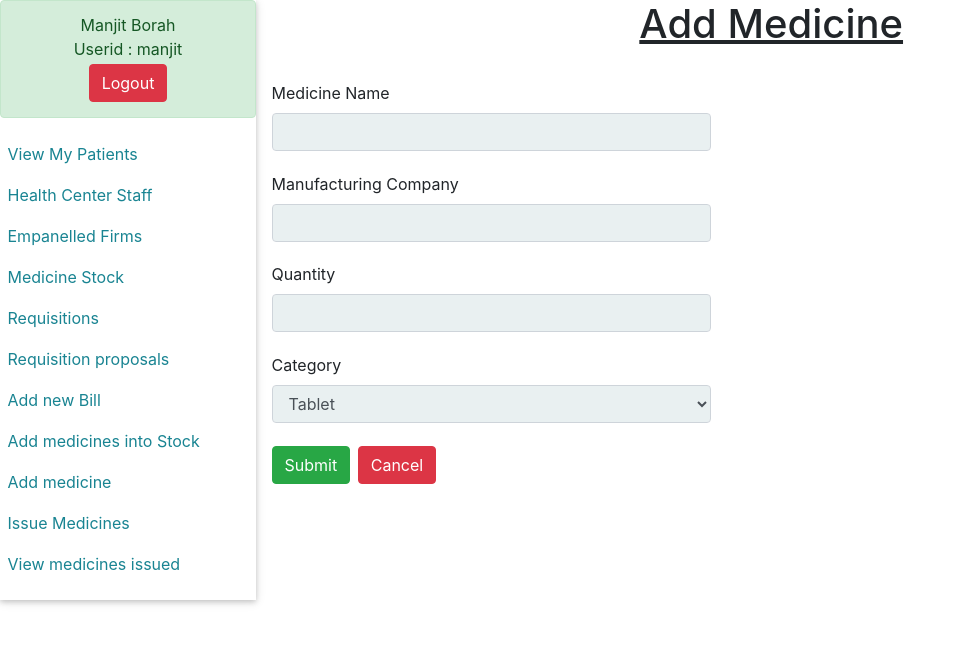
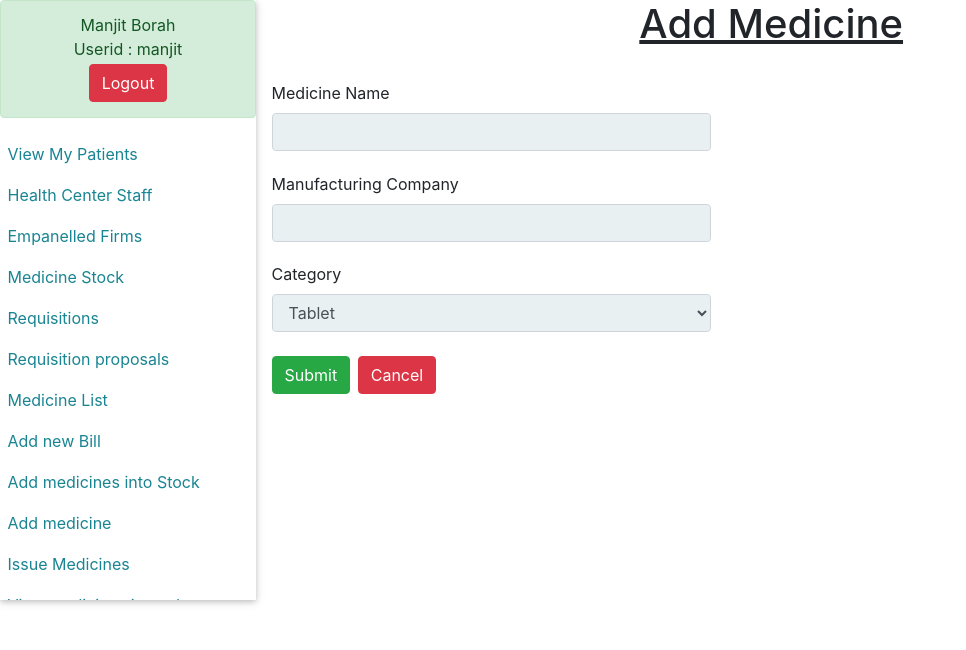
Before and after one commit to manjitborah2710/SmartHealthCenter, a Django app: page /addMedicine in a window 1280 px wide. Shown: the part 150-800 px from the top of the page, without its empty margins (0-966 px from the left). Run offline with Django 3.2, Linux system fonts and the light colour scheme; a user stored in the database is signed in; data comes from the database, SQL or seed files in the repository; some libraries are stand-ins or nearby versions.

Commit message:
created a view medicine list page

```diff
--- a/doctor/admin.py
+++ b/doctor/admin.py
@@ -12,9 +12,9 @@ class CompositionInline(admin.TabularInline):
 
 @admin.register(Medicine)
 class MedicineAdmin(ImportExportModelAdmin):
-    fields = ['medicine_name', 'manufacturing_company','quantity', 'category']
+    fields = ['medicine_name', 'manufacturing_company', 'category']
     inlines = [CompositionInline]
-    list_display = ['medicine_name', 'manufacturing_company', 'quantity', 'category']
+    list_display = ['medicine_name', 'manufacturing_company', 'category']
     search_fields = ['medicine_name']
 
 
@@ -62,7 +62,7 @@ class BillAdmin(ImportExportModelAdmin):
     list_display = ['bill_no', 'firm_id', 'bill_date']
     inlines = [StockInline]
     list_filter = ['firm_id', 'bill_date']
-    search_fields = ['batch_no', 'bill_no']
+    search_fields = ['bill_date', 'bill_no']
 
 class DoctorRequisitionProposalInline(admin.TabularInline):
     model = DoctorRequisitionProposal
--- a/doctor/models.py
+++ b/doctor/models.py
@@ -93,7 +93,6 @@ class Medicine(models.Model):
     medicine_id = models.AutoField(primary_key=True)
     medicine_name = models.CharField(max_length=MAX_LENGTH)
     manufacturing_company = models.CharField(max_length=MAX_LENGTH, default='XX')
-    quantity = models.IntegerField(default=0)
     category = models.CharField(
         max_length=100,
         choices=CATEGORY_CHOICES,
@@ -102,7 +101,6 @@ class Medicine(models.Model):
     def add_new_medicine(self, name, company, quantity, category):
         self.medicine_name = name
         self.manufacturing_company = company
-        self.quantity = quantity
         self.category = category
         self.save()
 
--- a/doctor/templates/doctor/addMedicine.html
+++ b/doctor/templates/doctor/addMedicine.html
@@ -34,10 +34,6 @@
                     <input id="company" name="company" class="form-control" type="text" maxlength=50>
                 </div>
 
-                <div class="form-group">
-                    <label for="med-qty">Quantity</label>
-                    <input class="form-control" id="med-qty" name="med-qty" type="number" min="0" required>
-                </div>
 
                 <div class="form-group">
                     <label for="med-cat">Category</label>
--- a/doctor/templates/doctor/nav.html
+++ b/doctor/templates/doctor/nav.html
@@ -21,6 +21,7 @@
             <a href="{% url 'display-medicine' %}">Medicine Stock</a>
             <a href="{% url 'display-requisition-view' %}">Requisitions</a>
             <a href="{% url 'display-doctorrequisitionproposal-view' %}">Requisition proposals</a>
+            <a href="{% url 'display-medicinelist-view' %}">Medicine List</a>
             {% if request.user|inGroup:'pharmacist' %}
                 <a href="{% url 'add-bill-view' %}">Add new Bill</a>
                 <a href="{% url 'add-stockmedicine-view' %}">Add medicines into Stock</a>
--- a/doctor/urls.py
+++ b/doctor/urls.py
@@ -67,6 +67,7 @@ urlpatterns = [
 
     path('addMedicine',views.addMedicine,name='add-medicine-view'),
     path('insertMedicine',views.insertIntoMedicine,name='insert-into-medicine-view'),
+    path('medicinelist',views.displayMedicineList,name='display-medicinelist-view'),
 
     path('viewAllMedicinesIssued',views.viewAllMedicinesIssued,name='display-allmedicinesissued-view'),
 
--- a/doctor/views.py
+++ b/doctor/views.py
@@ -840,7 +840,7 @@ def checkForPermissions(request,*args):
     return -1
 
 #display all the medicine information in the database
-def displayMedicineNames(request):
+def displayMedicineList(request):
     permcheck = checkForPermission(request, 'doctor.view_medicine')
     if permcheck == -1:
         return redirect('login-view')
@@ -876,14 +876,12 @@ def insertIntoMedicine(request):
         med_id=request.POST["med-id"]
         med_name=request.POST["med-name"]
         company=request.POST["company"]
-        qty=request.POST["med-qty"]
         cat=request.POST["med-cat"]
         #add
         if med_id=="-1":
             Medicine.objects.create(
                 medicine_name = med_name,
                 manufacturing_company =company,
-                quantity = qty,
                 category = cat
             )
         return redirect('doctor-home-view')
```
Also changed, not shown: doctor/templates/doctor/medicine.html (+44 -0 lines), doctor/migrations/0004_remove_medicine_quantity.py (added).
